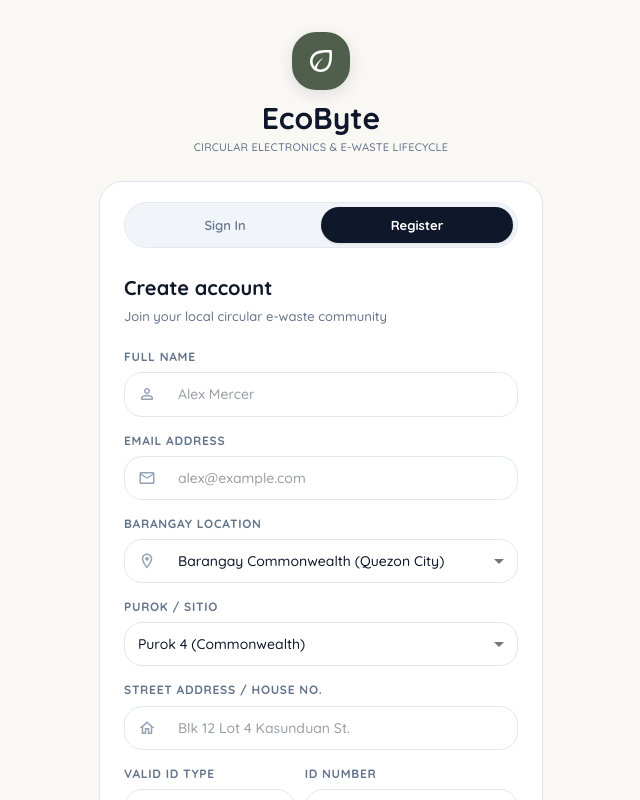
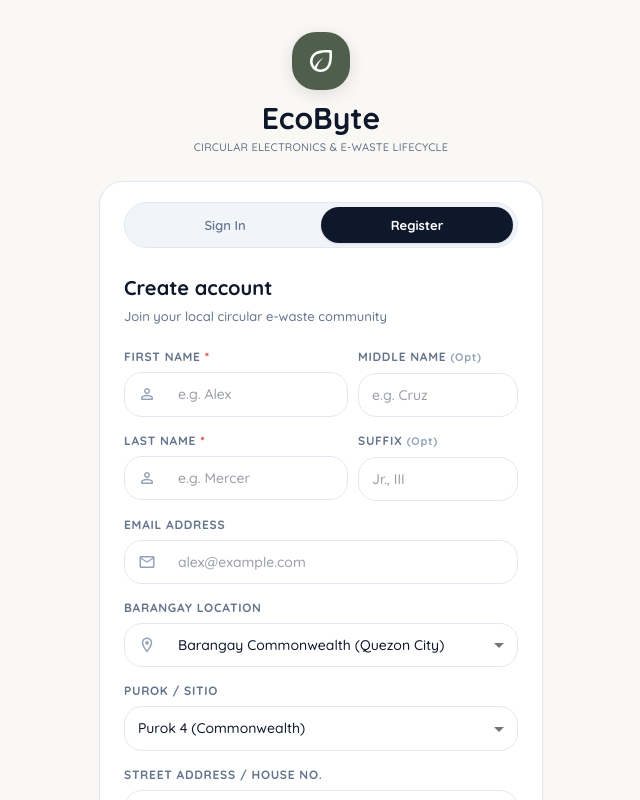
Before and after one commit to penOnFire/ecobyte-frontend, a React (Vite) app: page /register in a window 1280 px wide. Shown: the top 800 px of the page, without its empty margins (319-959 px from the left). Built offline with nearby package versions, Linux system fonts and the light colour scheme; a web font is replaced by a local one.

Commit message:
feat(auth): separate full name field into first name, middle name, last name, and suffix in register form

```diff
--- a/src/pages/RegisterPage.tsx
+++ b/src/pages/RegisterPage.tsx
@@ -39,7 +39,10 @@ import { authApi } from '@/lib/api'
 
 export const RegisterPage: FC = () => {
   const navigate = useNavigate()
-  const [fullName, setFullName] = useState('')
+  const [firstName, setFirstName] = useState('')
+  const [middleName, setMiddleName] = useState('')
+  const [lastName, setLastName] = useState('')
+  const [suffix, setSuffix] = useState('')
   const [email, setEmail] = useState('')
   const [baseNumber, setBaseNumber] = useState('brgy_commonwealth')
   const [purokSitio, setPurokSitio] = useState('Purok 4')
@@ -56,11 +59,30 @@ export const RegisterPage: FC = () => {
   const [errorMessage, setErrorMessage] = useState<string | null>(null)
   const [successModalOpen, setSuccessModalOpen] = useState(false)
 
+  const constructedFullName = [
+    firstName.trim(),
+    middleName.trim(),
+    lastName.trim(),
+    suffix.trim(),
+  ]
+    .filter(Boolean)
+    .join(' ')
+
   const handleSubmit = async (e: FormEvent) => {
     e.preventDefault()
     setErrorMessage(null)
 
-    if (!fullName.trim() || !email.trim() || !password.trim()) {
+    if (!firstName.trim()) {
+      setErrorMessage('Please enter your first name.')
+      return
+    }
+
+    if (!lastName.trim()) {
+      setErrorMessage('Please enter your last name.')
+      return
+    }
+
+    if (!email.trim() || !password.trim()) {
       setErrorMessage('Please fill in all required fields.')
       return
     }
@@ -84,7 +106,7 @@ export const RegisterPage: FC = () => {
 
     try {
       const res = await authApi.register({
-        fullName: fullName.trim(),
+        fullName: constructedFullName,
         email: email.trim(),
         phone: phone.trim() || '+63 900 000 0000',
         barangayId: baseNumber,
@@ -94,6 +116,7 @@ export const RegisterPage: FC = () => {
       if (res?.accessToken) {
         localStorage.setItem('ecobyte_token', res.accessToken)
       }
+      localStorage.setItem('ecobyte_user_name', constructedFullName)
 
       // Show registration success confirmation modal
       setSuccessModalOpen(true)
@@ -106,6 +129,7 @@ export const RegisterPage: FC = () => {
       if (isNetworkError) {
         localStorage.setItem('ecobyte_token', `offline_mock_token_resident_${Date.now()}`)
         localStorage.setItem('ecobyte_user_role', 'RESIDENT')
+        localStorage.setItem('ecobyte_user_name', constructedFullName)
         setSuccessModalOpen(true)
         return
       }
@@ -278,7 +302,8 @@ export const RegisterPage: FC = () => {
           )}
 
           <Box component="form" onSubmit={handleSubmit} sx={{ display: 'flex', flexDirection: 'column', gap: 1.75 }}>
-            {/* Full Name */}
+            {/* Row 1: First Name & Middle Name */}
+            <Box sx={{ display: 'grid', gridTemplateColumns: { xs: '1fr', sm: '1.4fr 1fr' }, gap: 1.25 }}>
               <Box>
                 <Typography
                   sx={{
@@ -291,13 +316,13 @@ export const RegisterPage: FC = () => {
                     mb: 0.75,
                   }}
                 >
-                Full Name
+                  First Name <span style={{ color: '#dc2626' }}>*</span>
                 </Typography>
                 <OutlinedInput
                   fullWidth
-                value={fullName}
-                onChange={(e) => setFullName(e.target.value)}
-                placeholder="Alex Mercer"
+                  value={firstName}
+                  onChange={(e) => setFirstName(e.target.value)}
+                  placeholder="e.g. Alex"
                   startAdornment={
                     <InputAdornment position="start">
                       <PersonOutlineRoundedIcon sx={{ color: '#94a3b8', fontSize: 18 }} />
@@ -305,6 +330,84 @@ export const RegisterPage: FC = () => {
                   }
                   sx={{ borderRadius: 1.5 }}
                 />
+              </Box>
+
+              <Box>
+                <Typography
+                  sx={{
+                    fontFamily: "'Quicksand', sans-serif",
+                    fontWeight: 700,
+                    fontSize: '0.75rem',
+                    letterSpacing: '0.06em',
+                    color: '#64748b',
+                    textTransform: 'uppercase',
+                    mb: 0.75,
+                  }}
+                >
+                  Middle Name <span style={{ fontSize: '0.6875rem', color: '#94a3b8', textTransform: 'none' }}>(Opt)</span>
+                </Typography>
+                <OutlinedInput
+                  fullWidth
+                  value={middleName}
+                  onChange={(e) => setMiddleName(e.target.value)}
+                  placeholder="e.g. Cruz"
+                  sx={{ borderRadius: 1.5 }}
+                />
+              </Box>
+            </Box>
+
+            {/* Row 2: Last Name & Suffix */}
+            <Box sx={{ display: 'grid', gridTemplateColumns: { xs: '1fr', sm: '1.4fr 1fr' }, gap: 1.25 }}>
+              <Box>
+                <Typography
+                  sx={{
+                    fontFamily: "'Quicksand', sans-serif",
+                    fontWeight: 700,
+                    fontSize: '0.75rem',
+                    letterSpacing: '0.06em',
+                    color: '#64748b',
+                    textTransform: 'uppercase',
+                    mb: 0.75,
+                  }}
+                >
+                  Last Name <span style={{ color: '#dc2626' }}>*</span>
+                </Typography>
+                <OutlinedInput
+                  fullWidth
+                  value={lastName}
+                  onChange={(e) => setLastName(e.target.value)}
+                  placeholder="e.g. Mercer"
+                  startAdornment={
+                    <InputAdornment position="start">
+                      <PersonOutlineRoundedIcon sx={{ color: '#94a3b8', fontSize: 18 }} />
+                    </InputAdornment>
+                  }
+                  sx={{ borderRadius: 1.5 }}
+                />
+              </Box>
+
+              <Box>
+                <Typography
+                  sx={{
+                    fontFamily: "'Quicksand', sans-serif",
+                    fontWeight: 700,
+                    fontSize: '0.75rem',
+                    letterSpacing: '0.06em',
+                    color: '#64748b',
+                    textTransform: 'uppercase',
+                    mb: 0.75,
+                  }}
+                >
+                  Suffix <span style={{ fontSize: '0.6875rem', color: '#94a3b8', textTransform: 'none' }}>(Opt)</span>
+                </Typography>
+                <OutlinedInput
+                  fullWidth
+                  value={suffix}
+                  onChange={(e) => setSuffix(e.target.value)}
+                  placeholder="Jr., III"
+                  sx={{ borderRadius: 1.5 }}
+                />
+              </Box>
             </Box>
 
             {/* Email */}
@@ -774,7 +877,7 @@ export const RegisterPage: FC = () => {
             <Box sx={{ p: 2, borderRadius: '12px', backgroundColor: '#f8fafc', border: '1px solid #e2e8f0', textAlign: 'left', mb: 1 }}>
               <Typography sx={{ fontSize: '0.75rem', color: '#64748b' }}>Account Name</Typography>
               <Typography sx={{ fontSize: '0.875rem', fontWeight: 800, color: '#0f172a', mb: 1 }}>
-                {fullName || 'Alex Rivera'}
+                {constructedFullName || 'Alex Rivera'}
               </Typography>
 
               <Typography sx={{ fontSize: '0.75rem', color: '#64748b' }}>Resident Address</Typography>
```
Lines whose indentation alone changed are shown as unchanged.
